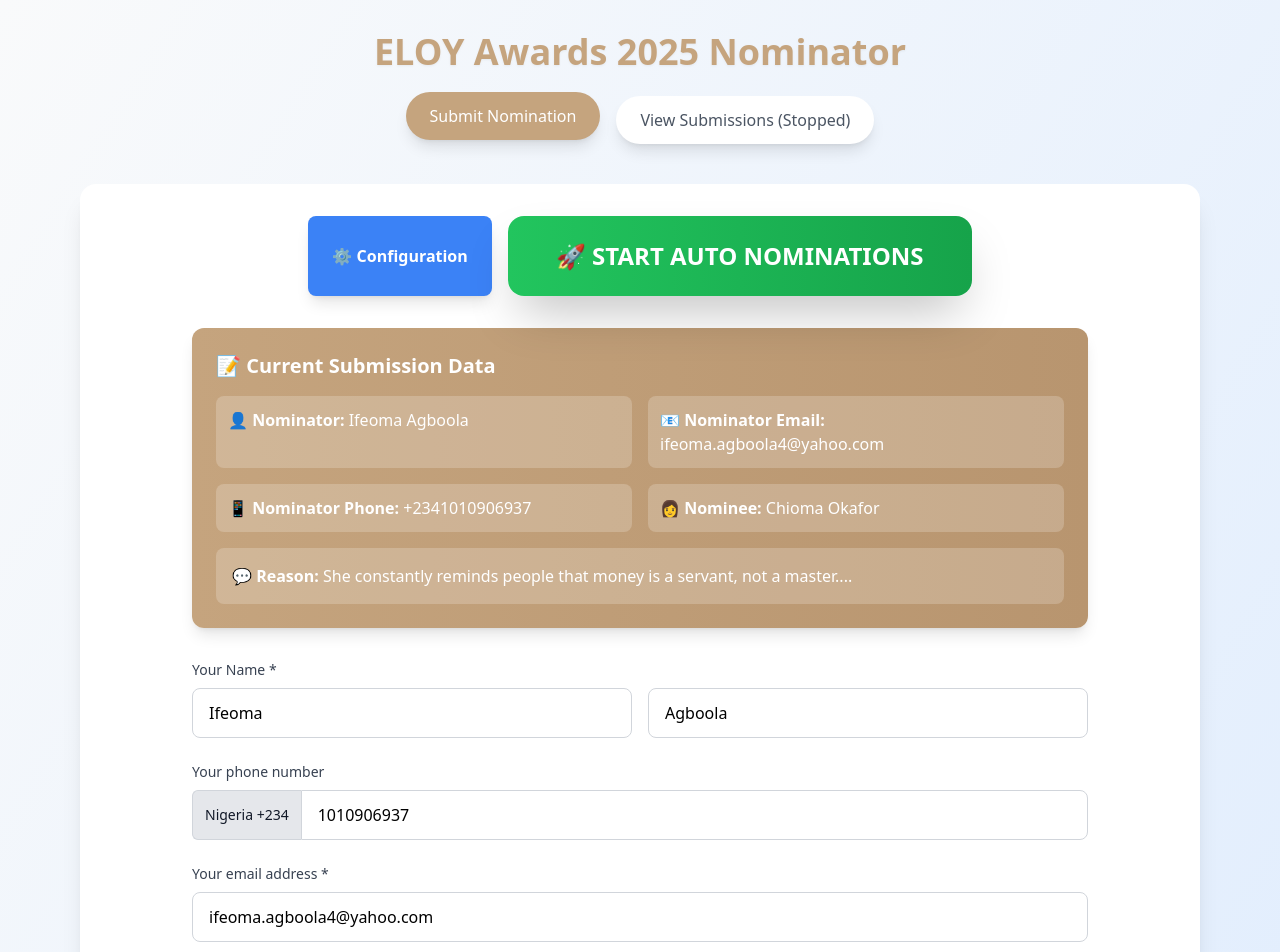
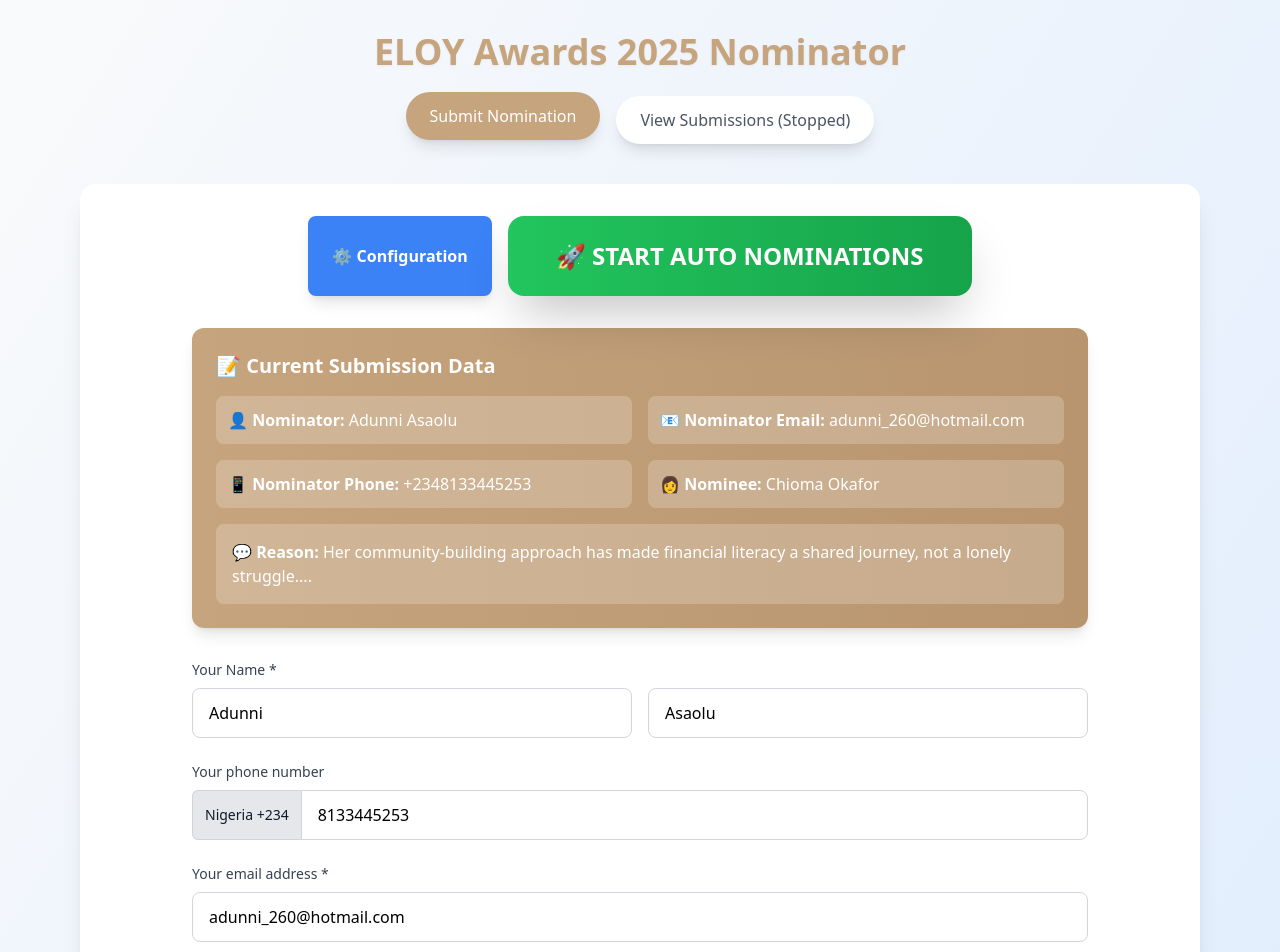
Before and after one commit to D-o-v/eaward, a React (Vite) app: page / in a window 1280 px wide. Shown: the top 952 px of the page. Built offline with nearby package versions, Linux system fonts and the light colour scheme; no server answers; the HTML template or start-up script is replaced by a standard one.

Commit message:
Update for Vercel deployment

```diff
--- a/src/App.jsx
+++ b/src/App.jsx
@@ -9,6 +9,10 @@
   const [autoSubmit, setAutoSubmit] = useState(false)
   const [nextSubmitTime, setNextSubmitTime] = useState(0)
   const [countdown, setCountdown] = useState(0)
+  const [currentFormData, setCurrentFormData] = useState({
+    ...autoFillConfig,
+    ...generateRandomNominator()
+  })
   const submitIntervalRef = useRef(null)
   const countdownIntervalRef = useRef(null)
 
@@ -26,39 +30,62 @@
   }
 
   const scheduleNextSubmit = () => {
+    if (!autoSubmit) return
+
     const interval = getRandomInterval()
     setNextSubmitTime(Date.now() + interval)
 
     const timeout = setTimeout(async () => {
       if (autoSubmit) {
+        // Generate fresh random data
         const newData = {
           ...autoFillConfig,
           ...generateRandomNominator()
         }
-        await handleSubmit(newData)
+
+        // Update displayed form data
+        setCurrentFormData(newData)
+
+        // Submit the data
+        const result = await handleSubmit(newData)
+        console.log('Auto-submission result:', result)
+
+        // Continue the cycle
         scheduleNextSubmit()
       }
     }, interval)
+
 
     submitIntervalRef.current = timeout
   }
 
   const toggleAutoSubmit = () => {
     if (autoSubmit) {
+      // Stop auto-submission
       clearTimeout(submitIntervalRef.current)
       clearInterval(countdownIntervalRef.current)
       setAutoSubmit(false)
       setCountdown(0)
+      setNextSubmitTime(0)
     } else {
+      // Start auto-submission
       setAutoSubmit(true)
+
+      // Generate and show first submission data
+      const firstData = {
+        ...autoFillConfig,
+        ...generateRandomNominator()
+      }
+      setCurrentFormData(firstData)
+
+      // Submit first one after short delay
       setTimeout(async () => {
-        const newData = {
-          ...autoFillConfig,
-          ...generateRandomNominator()
-        }
-        await handleSubmit(newData)
+        const result = await handleSubmit(firstData)
+        console.log('First auto-submission result:', result)
+
+        // Start the continuous cycle
         scheduleNextSubmit()
-      }, 1000)
+      }, 3000) // 3 second delay for first submission
     }
   }
 
@@ -72,6 +99,10 @@
           clearInterval(countdownIntervalRef.current)
         }
       }, 1000)
+    } else {
+      if (countdownIntervalRef.current) {
+        clearInterval(countdownIntervalRef.current)
+      }
     }
     return () => {
       if (countdownIntervalRef.current) clearInterval(countdownIntervalRef.current)
@@ -144,6 +175,7 @@
               autoSubmit={autoSubmit}
               toggleAutoSubmit={toggleAutoSubmit}
               countdown={countdown}
+              currentFormData={currentFormData}
             />
           ) : (
             <SubmissionsList />
--- a/src/components/NominationForm.jsx
+++ b/src/components/NominationForm.jsx
@@ -3,12 +3,19 @@
 import { autoFillConfig, generateRandomNominator } from '../config/autoFill'
 import ConfigPanel from './ConfigPanel'
 
-const NominationForm = ({ autoSubmit, toggleAutoSubmit, countdown }) => {
+const NominationForm = ({ autoSubmit, toggleAutoSubmit, countdown, currentFormData }) => {
   const [categories, setCategories] = useState([])
-  const [formData, setFormData] = useState({
+  const [formData, setFormData] = useState(currentFormData || {
     ...autoFillConfig,
     ...generateRandomNominator()
   })
+
+  // Update form data when currentFormData changes (during auto-submission)
+  useEffect(() => {
+    if (currentFormData && autoSubmit) {
+      setFormData(currentFormData)
+    }
+  }, [currentFormData, autoSubmit])
 
   const [message, setMessage] = useState('')
   const [loading, setLoading] = useState(false)
--- a/src/config/autoFill.js
+++ b/src/config/autoFill.js
@@ -248,6 +248,11 @@
     `${firstName.toLowerCase()}_${Math.floor(Math.random() * 999)}@hotmail.com`
   ]
 
+  // Nigerian phone prefixes
+  const nigerianPrefixes = ['0803', '0806', '0813', '0816', '0810', '0814', '0903', '0906', '0915', '0905', '0802', '0808', '0812', '0701', '0708', '0802', '0809', '0817', '0818', '0909', '0908', '0901', '0904', '0907', '0902']
+  const prefix = nigerianPrefixes[Math.floor(Math.random() * nigerianPrefixes.length)]
+  const phoneNumber = `+234${prefix.substring(1)}${Math.floor(Math.random() * 9000000 + 1000000)}`
+
   const shouldFillPhone = Math.random() > 0.2
 
   return {
@@ -255,7 +260,7 @@
     nominator_first: firstName,
     nominator_last: lastName,
     nominator_email: emailPatterns[Math.floor(Math.random() * emailPatterns.length)],
-    nominator_phone: shouldFillPhone ? `+234${Math.floor(Math.random() * 900000000 + 700000000)}` : '',
+    nominator_phone: shouldFillPhone ? phoneNumber : '',
     reason: reason
   }
 }
```
